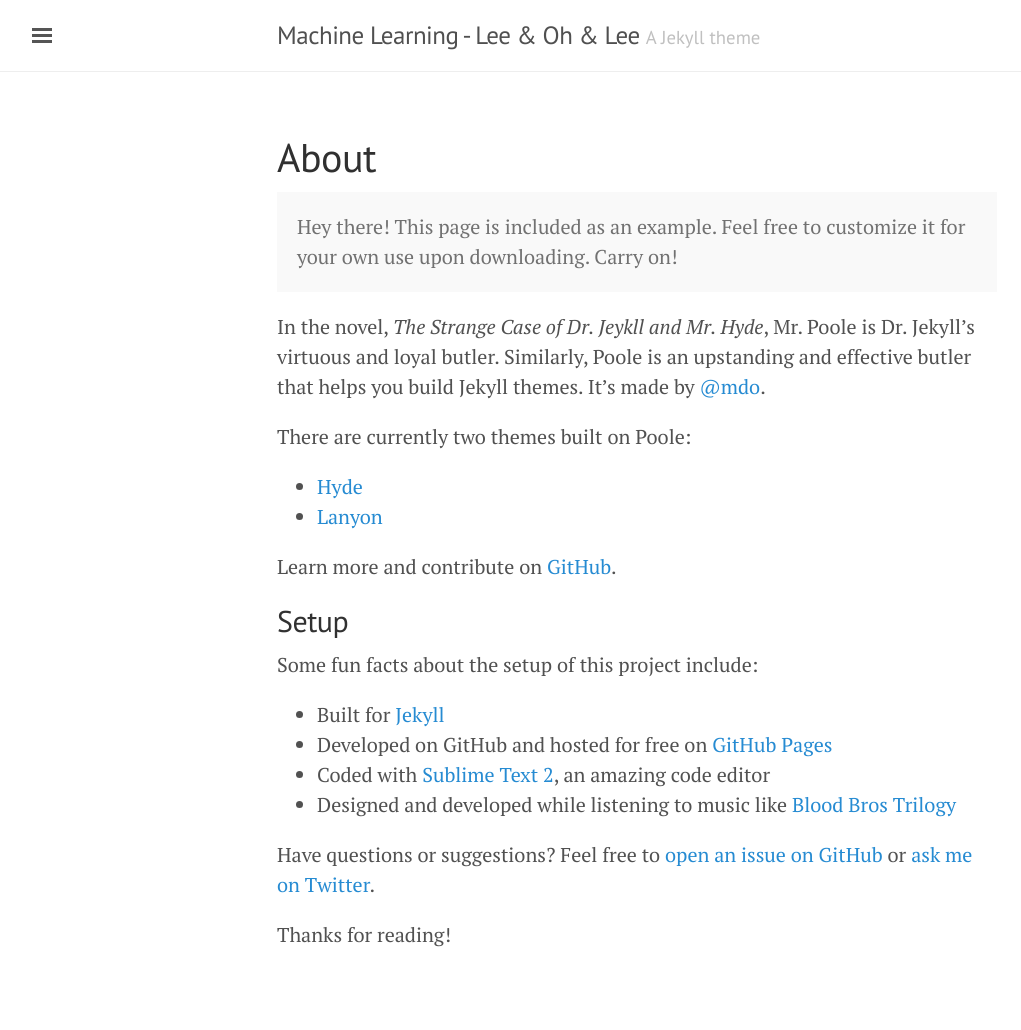
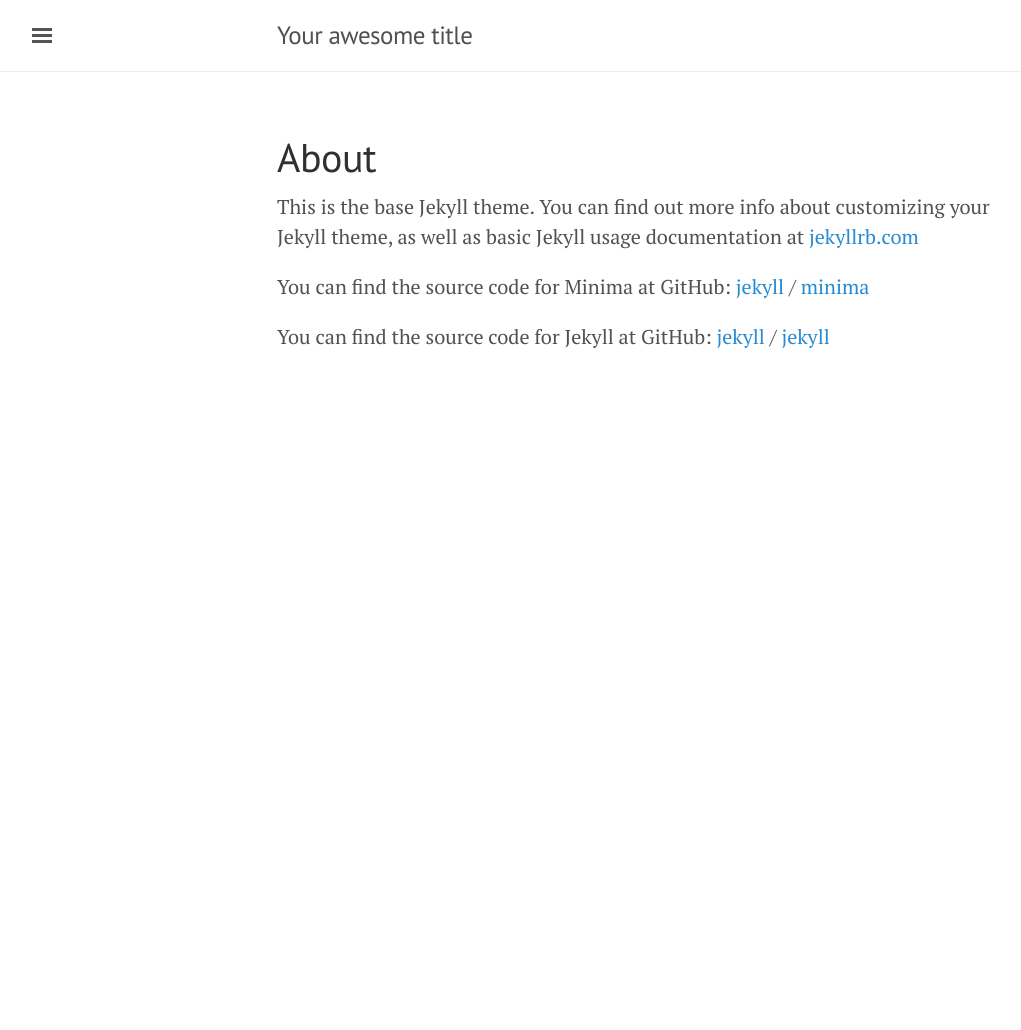
Before and after one commit to smallorbig/ml_lol, a Jekyll site: the page built from about.md, in a window 1280 px wide. Shown: the whole page, without its empty margins (3-1024 px from the left). Built offline with Jekyll 4.4.1, drawn with Linux system fonts in a browser that asks for light colours; after the commit the page ends 900 px from its top, so only the background shows below that.

Commit message:
add post

```diff
--- a/_config.yml
+++ b/_config.yml
@@ -1,22 +1,43 @@
-# Permalinks
+# Welcome to Jekyll!
 #
-# Use of `relative_permalinks` ensures post links from the index work properly.
-permalink:           pretty
-relative_permalinks: true
+# This config file is meant for settings that affect your whole blog, values
+# which you are expected to set up once and rarely edit after that. If you find
+# yourself editing this file very often, consider using Jekyll's data files
+# feature for the data you need to update frequently.
+#
+# For technical reasons, this file is *NOT* reloaded automatically when you use
+# 'bundle exec jekyll serve'. If you change this file, please restart the server process.
 
-# Setup
-title:               Machine Learning - Lee & Oh & Lee
-tagline:             'A Jekyll theme'
-description:         '머신 러닝 공부 자료 정리'
-url:                 https://smallorbig.github.io/ml_lol
-baseurl:             ''
-paginate:            5
+# Site settings
+# These are used to personalize your new site. If you look in the HTML files,
+# you will see them accessed via {{ site.title }}, {{ site.email }}, and so on.
+# You can create any custom variable you would like, and they will be accessible
+# in the templates via {{ site.myvariable }}.
+title: Your awesome title
+email: your-email@example.com
+description: >- # this means to ignore newlines until "baseurl:"
+  Write an awesome description for your new site here. You can edit this
+  line in _config.yml. It will appear in your document head meta (for
+  Google search results) and in your feed.xml site description.
+baseurl: "" # the subpath of your site, e.g. /blog
+url: "" # the base hostname & protocol for your site, e.g. http://example.com
+twitter_username: jekyllrb
+github_username:  jekyll
 
-# About/contact
-author:
-  name:              Semin Oh
-  url:
-  email:             osmfirst@gmail.com
+# Build settings
+markdown: kramdown
+theme: minima
+plugins:
+  - jekyll-feed
 
-# Custom vars
-version:             1.0.0
+# Exclude from processing.
+# The following items will not be processed, by default. Create a custom list
+# to override the default setting.
+# exclude:
+#   - Gemfile
+#   - Gemfile.lock
+#   - node_modules
+#   - vendor/bundle/
+#   - vendor/cache/
+#   - vendor/gems/
+#   - vendor/ruby/
--- a/about.md
+++ b/about.md
@@ -1,30 +1,18 @@
 ---
 layout: page
 title: About
+permalink: /about/
 ---
 
-<p class="message">
-  Hey there! This page is included as an example. Feel free to customize it for your own use upon downloading. Carry on!
-</p>
+This is the base Jekyll theme. You can find out more info about customizing your Jekyll theme, as well as basic Jekyll usage documentation at [jekyllrb.com](https://jekyllrb.com/)
 
-In the novel, *The Strange Case of Dr. Jeykll and Mr. Hyde*, Mr. Poole is Dr. Jekyll's virtuous and loyal butler. Similarly, Poole is an upstanding and effective butler that helps you build Jekyll themes. It's made by [@mdo](https://twitter.com/mdo).
+You can find the source code for Minima at GitHub:
+[jekyll][jekyll-organization] /
+[minima](https://github.com/jekyll/minima)
 
-There are currently two themes built on Poole:
+You can find the source code for Jekyll at GitHub:
+[jekyll][jekyll-organization] /
+[jekyll](https://github.com/jekyll/jekyll)
 
-* [Hyde](http://hyde.getpoole.com)
-* [Lanyon](http://lanyon.getpoole.com)
 
-Learn more and contribute on [GitHub](https://github.com/poole).
-
-## Setup
-
-Some fun facts about the setup of this project include:
-
-* Built for [Jekyll](http://jekyllrb.com)
-* Developed on GitHub and hosted for free on [GitHub Pages](https://pages.github.com)
-* Coded with [Sublime Text 2](http://sublimetext.com), an amazing code editor
-* Designed and developed while listening to music like [Blood Bros Trilogy](https://soundcloud.com/maddecent/sets/blood-bros-series)
-
-Have questions or suggestions? Feel free to [open an issue on GitHub](https://github.com/poole/issues/new) or [ask me on Twitter](https://twitter.com/mdo).
-
-Thanks for reading!
+[jekyll-organization]: https://github.com/jekyll
```
Also changed, not shown: 404.html (+19 -5 lines), Gemfile (added, +33 -0 lines), index.md (added, +6 -0 lines), Gemfile.lock (added).
